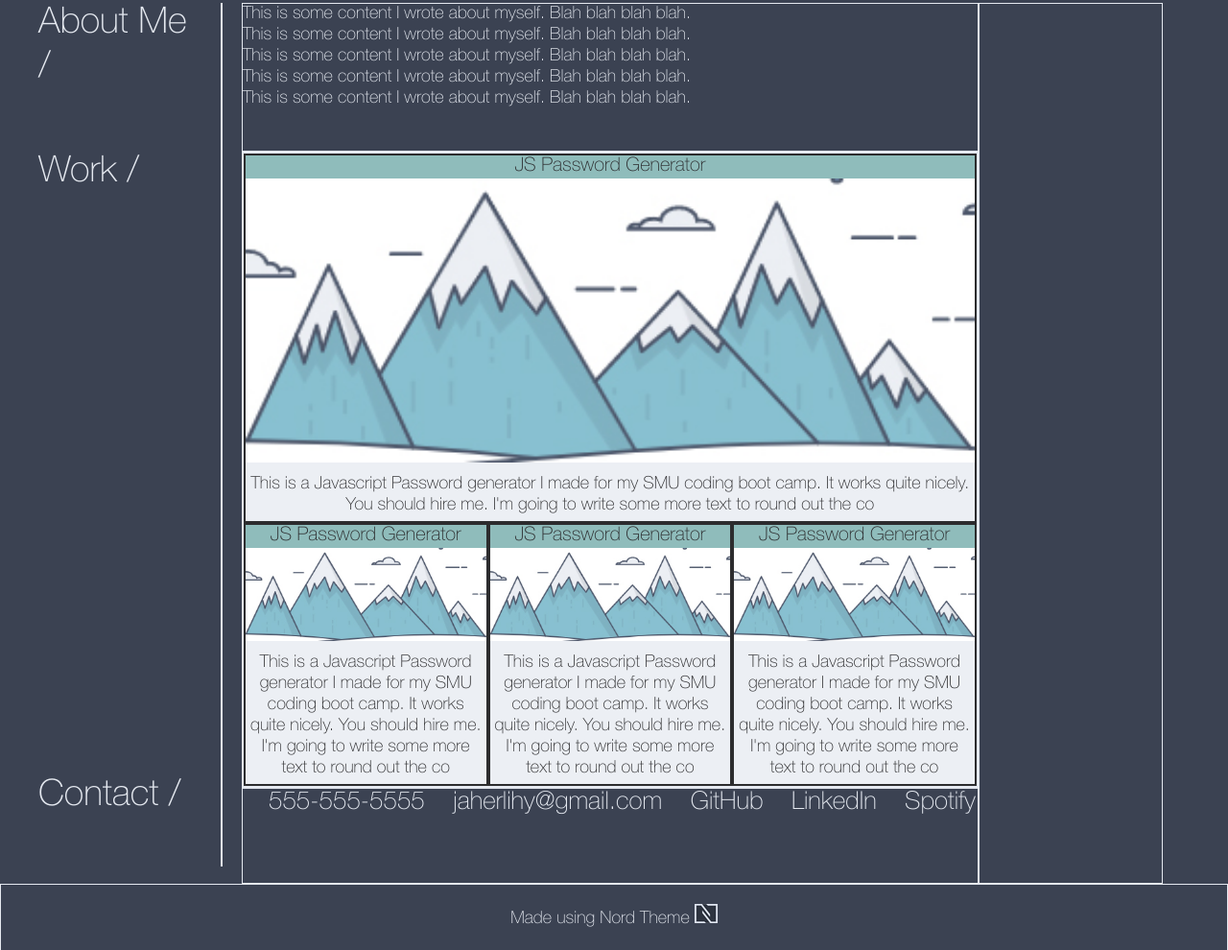
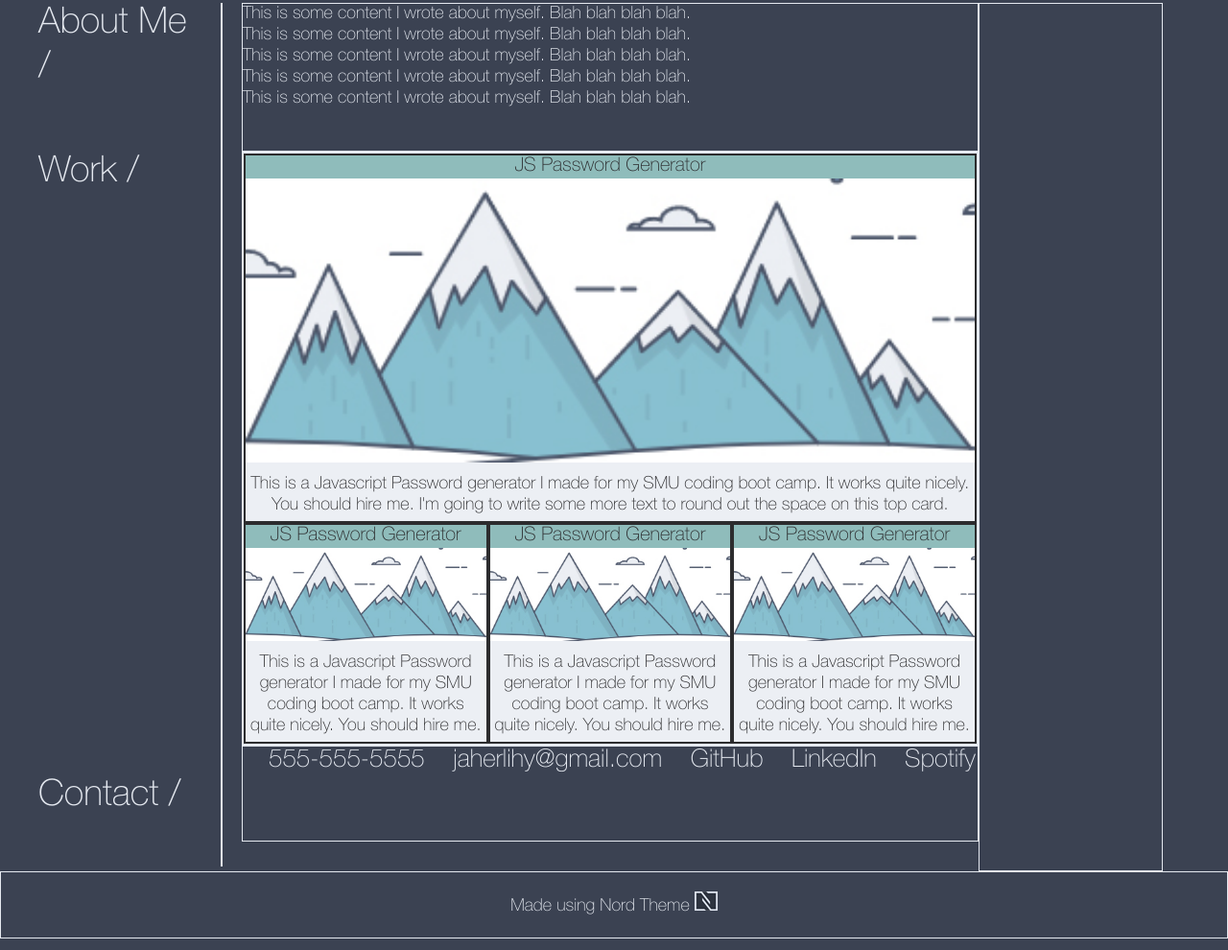
Before and after one commit to jaherlihy/Andrew-Herlihy-Portfolio, a plain HTML site: page index.html in a window 1280 px wide. Shown: the part 938-1928 px from the top of the page at 96% size. Drawn offline with Linux system fonts and the light colour scheme; files whose address does not match are found by name.

Commit message:
still trying to get cards to stack in column

```diff
--- a/index.html
+++ b/index.html
@@ -79,35 +79,37 @@
 
       <section class="work-content">
 
-        <div>
+        <div class="top-card">
           <article class="work-card">
             <header>JS Password Generator</header>
             <img src="images/nordimg3.jpg" alt="placholder image" />
             <p>This is a Javascript Password generator I made for my SMU coding boot camp. It works quite nicely. You
-              should hire me. I'm going to write some more text to round out the co</p>
+              should hire me. I'm going to write some more text to round out the space on this top card.</p>
           </article>
         </div>
+
+        <div class="bottom-cards">
           <article class="work-card">
             <header>JS Password Generator</header>
             <img src="images/nordimg3.jpg" alt="placholder image" />
             <p>This is a Javascript Password generator I made for my SMU coding boot camp. It works quite nicely. You
-            should hire me. I'm going to write some more text to round out the co</p>
+              should hire me. </p>
           </article>
 
           <article class="work-card">
             <header>JS Password Generator</header>
             <img src="images/nordimg3.jpg" alt="placholder image" />
             <p>This is a Javascript Password generator I made for my SMU coding boot camp. It works quite nicely. You
-            should hire me. I'm going to write some more text to round out the co</p>
+              should hire me. </p>
           </article>
 
           <article class="work-card">
             <header>JS Password Generator</header>
             <img src="images/nordimg3.jpg" alt="placholder image" />
             <p>This is a Javascript Password generator I made for my SMU coding boot camp. It works quite nicely. You
-            should hire me. I'm going to write some more text to round out the co</p>
+              should hire me. </p>
           </article>
-
+        </div>
       </section>
 
 
--- a/styles/style.css
+++ b/styles/style.css
@@ -228,7 +228,19 @@ main {
 .work-card img {
   width: 100%;
 
+}
 
+.top-card {
+  display: flex;
+
+  max-width: 100%;
+
+}
+
+.bottom-cards {
+  display: flex;
+  flex: 33%;
+  max-width: 100%;
 }
 
 /*work cards end here */
@@ -276,5 +288,10 @@ footer {
 
 
 @media screen and (max-width: 768px) {
+  .work-content {
+    flex-direction: column;
+    flex: 100%;
+  }
+
 
 }
```
Lines whose indentation alone changed are shown as unchanged.
